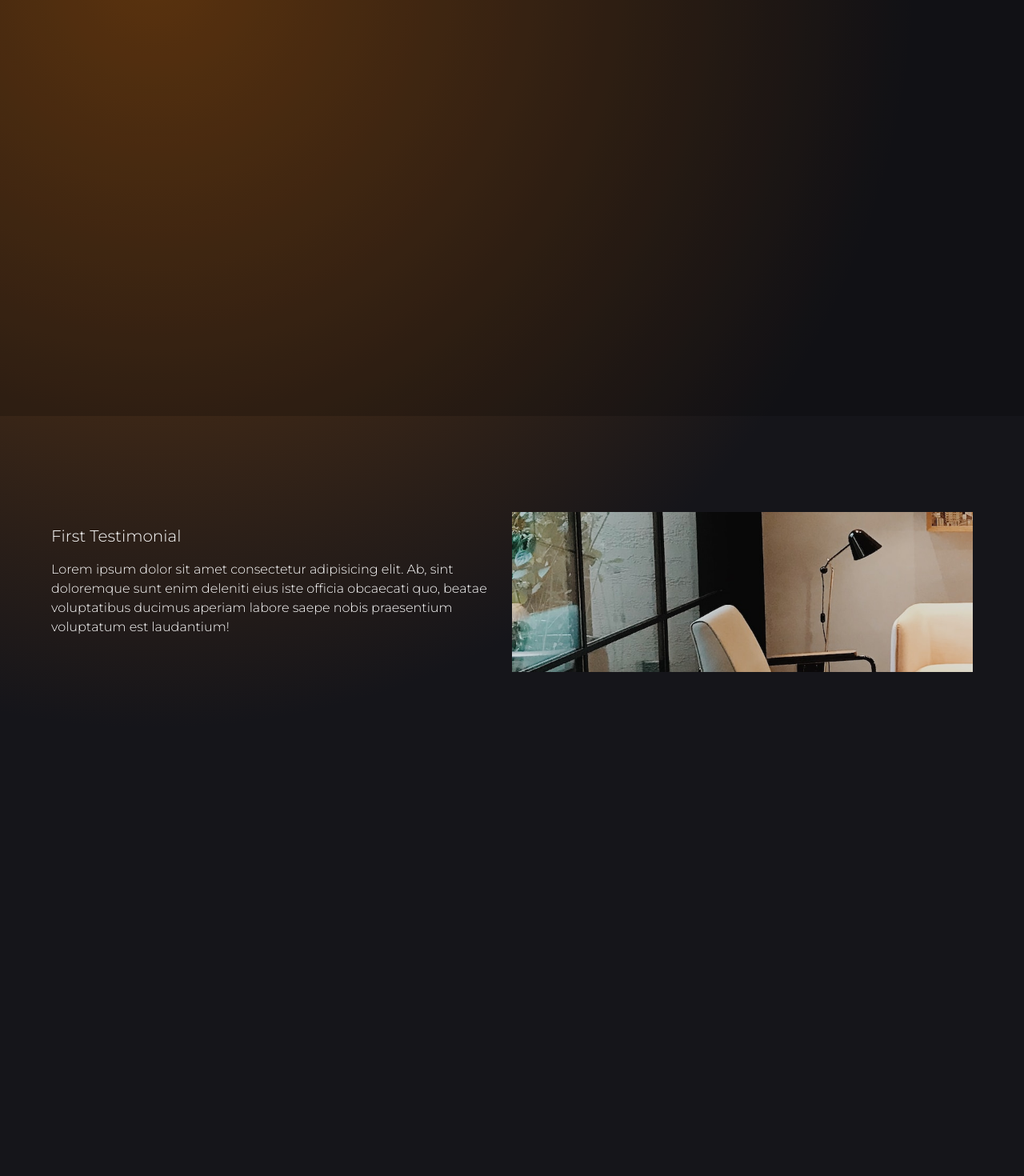
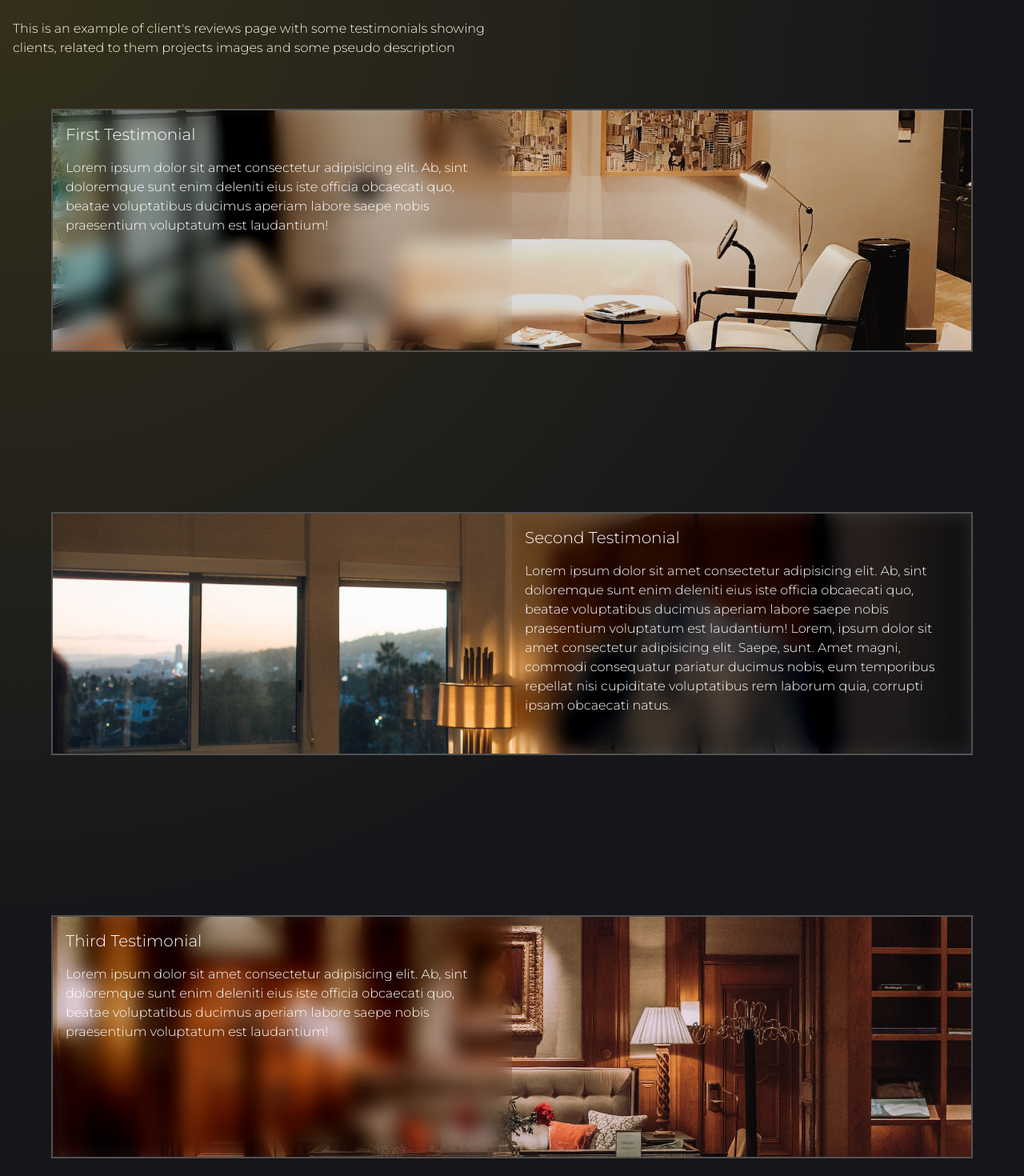
Before and after one commit to Vitalii-Harkavenko/css-website, a React (Vite) app: page /clientReviews in a window 1280 px wide. Shown: the part 40-1510 px from the top of the page at 80% size. Before the commit the page ends 1000 px from the top, so only its background shows below. Built offline with nearby package versions, Linux system fonts and the light colour scheme.

Commit message:
created responsive testimonials

```diff
--- a/src/components/SectionOne.jsx
+++ b/src/components/SectionOne.jsx
@@ -71,36 +71,36 @@ export default function SectionOne() {
 			<div className="fixed w-screen h-screen translate-y-[200%] pointer-events-none z-40 transition-all duration-500" ref={gradient}></div>
 			<Link
 				to="/landingPage" className="w-[85vw] h-[75vh] overflow-hidden group z-50"
-				ref={thumbs[0]} onMouseOver={() => setGradient(true, '#ffda2018')} onMouseLeave={() => setGradient(false)}
+				ref={thumbs[0]} onMouseOver={() => setGradient(true, '#ffda201f')} onMouseLeave={() => setGradient(false)}
 			>
 				<div className="relative w-[85vw] h-[75vh] overflow-hidden" ref={thumbContents[0]}>
 					<h2 className="font-forum">Landing page example</h2>
 					<Filter />
-					<div className="relative w-[95vw] h-[75vh] left-1/2 -translate-x-1/2 overflow-hidden group-hover:w-[98vw] transition-all duration-300">
+					<div className="relative w-[95vw] h-[75vh] left-1/2 -translate-x-1/2 overflow-hidden group-hover:w-[98vw] transition-300">
 						<FirstBg />
 					</div>
 				</div>
 			</Link>
 			<Link
 				to="/clientReviews" className="w-[85vw] h-[75vh] overflow-hidden group z-50"
-				ref={thumbs[1]} onMouseOver={() => setGradient(true, '#ff792018')} onMouseLeave={() => setGradient(false)}
+				ref={thumbs[1]} onMouseOver={() => setGradient(true, '#ff79201f')} onMouseLeave={() => setGradient(false)}
 			>
 				<div className="relative w-[85vw] h-[75vh] overflow-hidden" ref={thumbContents[1]}>
 					<h2 className="font-forum">Your client's reviews</h2>
 					<Filter />
-					<div className="relative w-[95vw] h-[75vh] left-1/2 -translate-x-1/2 overflow-hidden group-hover:w-[98vw] transition-all duration-300">
+					<div className="relative w-[95vw] h-[75vh] left-1/2 -translate-x-1/2 overflow-hidden group-hover:w-[98vw] transition-300">
 						<SecondBg />
 					</div>
 				</div>
 			</Link>
 			<Link
 				to="/mobileVersion" className="w-[85vw] h-[75vh] overflow-hidden group z-50"
-				ref={thumbs[2]} onMouseOver={() => setGradient(true, '#2088ff18')} onMouseLeave={() => setGradient(false)}
+				ref={thumbs[2]} onMouseOver={() => setGradient(true, '#2088ff1f')} onMouseLeave={() => setGradient(false)}
 			>
 				<div className="relative w-[85vw] h-[75vh] overflow-hidden" ref={thumbContents[2]}>
 					<h2 className="font-forum">Mobile variant</h2>
 					<Filter />
-					<div className="relative w-[95vw] h-[75vh] left-1/2 -translate-x-1/2 overflow-hidden group-hover:w-[98vw] transition-all duration-300">
+					<div className="relative w-[95vw] h-[75vh] left-1/2 -translate-x-1/2 overflow-hidden group-hover:w-[98vw] transition-300">
 						<ThirdBg />
 					</div>
 				</div>
--- a/src/components/sectionOnePages/ClientReviews.jsx
+++ b/src/components/sectionOnePages/ClientReviews.jsx
@@ -1,26 +1,64 @@
-import { useEffect } from "react";
+import { useEffect, useRef } from "react";
 import { Back } from "./SectionOneNav";
 
 export default function ClientReviews() {
+	const gradient = useRef(null);
 
+	const moveGradient = (e) => {
+		gradient.current.style.opacity = 100;
+		gradient.current.style.top = `${e.clientY}px`;
+		gradient.current.style.left = `${e.clientX}px`;
+
+		clearTimeout(gradientTimeout);
+		gradientTimeout = setTimeout(() => {
+		  gradient.current.style.opacity = 0;
+		}, 20);
+	  };
+	  let gradientTimeout;
+
+	useEffect(() => {
+		window.addEventListener('mousemove', moveGradient, { passive: true });
+
+		return () => { window.removeEventListener('mousemove', moveGradient) };
+	}, []);
 
 	return (
-		<main className="relative w-screen min-h-screen text-white overflow-x-hidden">
+		<main className="relative w-screen text-white overflow-hidden">
 			<Back/>
-			<div className="absolute rounded-full gradient-radial-yellow h-[150vw] w-[150vw] top-[-75vw] left-[-60vw]"></div>
-			<section className="w-screen h-[70vh] backdrop-brightness-[0.8]">
-			</section>
-			<section className="grid gap-[25vh] my-[15vh] justify-center">
-				<article className="w-[90vw] h-[25vh] flex z-20">
-					<div className="w-1/2">
-						<h3 className="my-4">First Testimonial</h3>
-						<p>
+			<div className="absolute rounded-full gradient-radial-yellow h-[200vw] w-[200vw] -translate-x-1/2 -translate-y-1/2 transition-opacity duration-1000" ref={gradient}></div>
+			<p className="w-1/2 m-4 mt-[8vh]">
+				This is an example of client's reviews page with some testimonials showing clients, related to them projects images and some pseudo description
+			</p>
+			<section className="grid gap-[25vh] my-[8vh] w-full px-[8vh]">
+				<article className="testimonial-media-container group">
+					<div className="absolute w-full h-full bg-cover bg-center bg-[url('/images/sectionOne/imgs/1.jpg')] testimonial-image-media lg:right-0 transition-300"></div>
+					<div className="testimonial-media">
+						<h3 className="py-4 group-hover:pl-8 transition-300">First Testimonial</h3>
+						<p className="group-hover:text-neutral-300 transition-300">
 							Lorem ipsum dolor sit amet consectetur adipisicing elit. Ab, sint doloremque sunt enim deleniti eius iste officia obcaecati quo,
 							beatae voluptatibus ducimus aperiam labore saepe nobis praesentium voluptatum est laudantium!
 						</p>
 					</div>
-					<div className="w-1/2 h-full overflow-hidden">
-						<div className="w-screen h-full bg-cover bg-center bg-[url('/images/sectionOne/imgs/1.jpg')]"></div>
+				</article>
+				<article className="testimonial-media-container group">
+					<div className="absolute w-full h-full bg-cover bg-center bg-[url('/images/sectionOne/imgs/2.jpg')] testimonial-image-media lg:left-0 transition-300"></div>
+					<div className="testimonial-media lg:right-0">
+						<h3 className="py-4 group-hover:pl-8 transition-300">Second Testimonial</h3>
+						<p className="group-hover:text-neutral-300 transition-300">
+							Lorem ipsum dolor sit amet consectetur adipisicing elit. Ab, sint doloremque sunt enim deleniti eius iste officia obcaecati quo,
+							beatae voluptatibus ducimus aperiam labore saepe nobis praesentium voluptatum est laudantium! Lorem, ipsum dolor sit amet consectetur adipisicing elit.
+							Saepe, sunt. Amet magni, commodi consequatur pariatur ducimus nobis, eum temporibus repellat nisi cupiditate voluptatibus rem laborum quia, corrupti ipsam obcaecati natus.
+						</p>
+					</div>
+				</article>
+				<article className="testimonial-media-container group">
+					<div className="absolute w-full h-full bg-cover bg-center bg-[url('/images/sectionOne/imgs/3.jpg')] testimonial-image-media lg:right-0 transition-300"></div>
+					<div className="testimonial-media">
+						<h3 className="py-4 group-hover:pl-8 transition-300">Third Testimonial</h3>
+						<p className="group-hover:text-neutral-300 transition-300">
+							Lorem ipsum dolor sit amet consectetur adipisicing elit. Ab, sint doloremque sunt enim deleniti eius iste officia obcaecati quo,
+							beatae voluptatibus ducimus aperiam labore saepe nobis praesentium voluptatum est laudantium!
+						</p>
 					</div>
 				</article>
 			</section>
--- a/src/index.css
+++ b/src/index.css
@@ -24,7 +24,7 @@ h3 {
     line-height: 1.75rem;
 }
 #test {
-	background-color: #2088ff18
+	background-color: #2088ff1f
 }
 .home-nav-el {
 	@apply relative h-10 left-0 w-40 overflow-hidden;
@@ -38,13 +38,8 @@ h3 {
 .scroll-element {
 	@apply absolute right-0 -translate-y-1/2 h-[15vh] w-2 bg-neutral-700 rounded-l-md hover:w-6 transition-all duration-300;
 }
-.gradient-radial-sky {
-	background-image: radial-gradient(ellipse at center, #0c4a6e 0%, #c084fc00 70%);
-	transition: left 0.4s ease-out;
-}
 .gradient-radial-yellow {
-	background-image: radial-gradient(ellipse at center, #713f12 0%, #c084fc00 70%);
-	transition: left 0.4s ease-out;
+	background-image: radial-gradient(ellipse at center, #ffe12022 0%, #ff882000 70%);
 }
 .shadow {
 	filter: drop-shadow(0 0 1rem black);
@@ -58,6 +53,18 @@ h3 {
 }
 .section-desc {
 	@apply text-neutral-300 transition-all duration-300 group-hover:ml-4 mr-4;
+}
+.transition-300 {
+	@apply transition-all duration-300;
+}
+.testimonial-media {
+	@apply w-full h-[70%] lg:w-1/2 lg:h-full absolute px-4 backdrop-blur-md backdrop-brightness-90 backdrop-contrast-125;
+}
+.testimonial-media-container {
+	@apply h-[35rem] lg:h-[19rem] relative border-solid border-[2px] border-neutral-600;
+}
+.testimonial-image-media {
+	@apply lg:group-hover:w-1/2 lg:group-hover:h-full bottom-0 group-hover:h-[30%];
 }
 @font-face {
 	font-family: "Montserrat";
```
